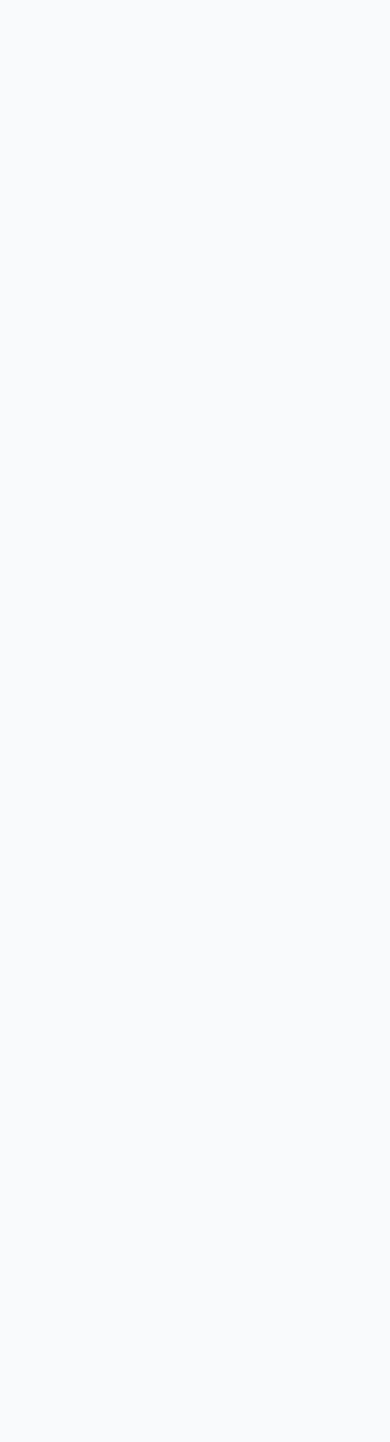
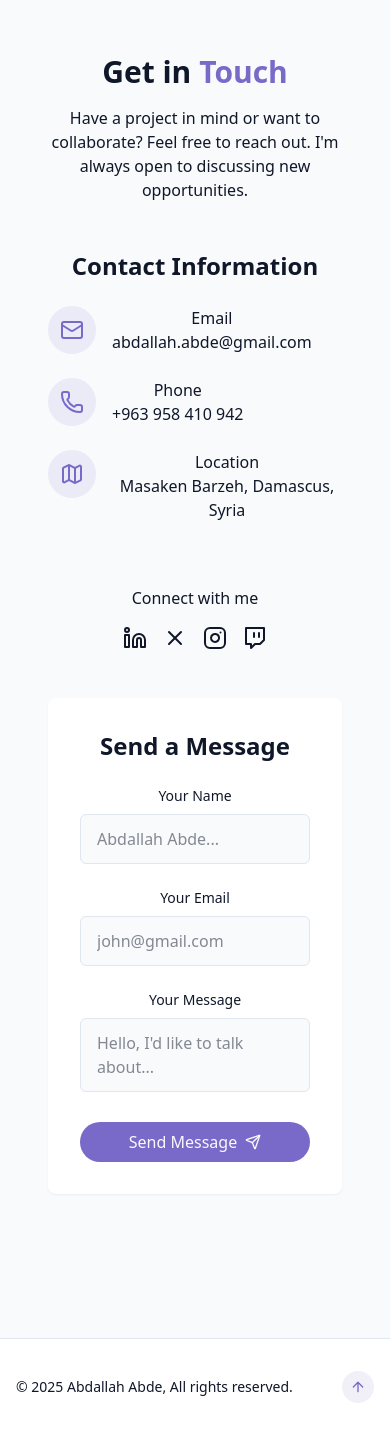
Before and after one commit to abdallah-abde/modern-portfolio, a React (Vite) app: page / in a window 390 px wide. Shown: the part 6752-8194 px from the top of the page. Before the commit the page ends 6710 px from the top, so only its background shows below. Built offline with nearby package versions, Linux system fonts and the light colour scheme.

Commit message:
Contact Section + Footer

```diff
--- a/package.json
+++ b/package.json
@@ -18,6 +18,7 @@
     "react": "^19.2.0",
     "react-dom": "^19.2.0",
     "react-router-dom": "^7.9.6",
+    "sonner": "^2.0.7",
     "tailwind-merge": "^3.4.0",
     "tailwindcss": "^4.1.17"
   },
--- a/src/App.tsx
+++ b/src/App.tsx
@@ -1,10 +1,12 @@
 import { BrowserRouter, Route, Routes } from "react-router-dom";
 import { Home } from "./pages/Home";
 import { NotFound } from "./pages/NotFound";
+import { Toaster } from "sonner";
 
 function App() {
   return (
     <>
+      <Toaster richColors />
       <BrowserRouter>
         <Routes>
           <Route index element={<Home />} />
--- /dev/null
+++ b/src/components/ContactSection.tsx
@@ -0,0 +1,189 @@
+import {
+  Info,
+  Instagram,
+  Linkedin,
+  Mail,
+  Map,
+  Phone,
+  Send,
+  Twitch,
+  X,
+} from "lucide-react";
+import { cn } from "../lib/utils";
+import { toast } from "sonner";
+import { useState } from "react";
+
+export default function ContactSection() {
+  const [isSubmitting, setIsSubmitting] = useState(false);
+
+  const handleSubmit = (e: { preventDefault: () => void }) => {
+    e.preventDefault();
+
+    setIsSubmitting(true);
+
+    const isDark = localStorage.getItem("theme") === "dark";
+
+    setTimeout(() => {
+      toast("Message sent successfully!", {
+        style: {
+          background: isDark ? "hsl(222 47% 4%)" : "hsl(210 40% 98%)",
+          color: isDark ? "hsl(213 31% 91%)" : "hsl(222 47% 11%)",
+        },
+        icon: <Info size={16} />,
+      });
+
+      setIsSubmitting(false);
+    }, 1500);
+  };
+
+  return (
+    <section id="contact" className="py-24 px-4 relative bg-secondary/30">
+      <div className="container mx-auto max-w-5xl">
+        <h2 className="text-3xl md:text-4xl font-bold mb-4 text-center">
+          Get in <span className="text-primary"> Touch</span>
+        </h2>
+
+        <p className="text-center text-muted-foreground mb-12 max-w-2xl mx-auto">
+          Have a project in mind or want to collaborate? Feel free to reach out.
+          I'm always open to discussing new opportunities.
+        </p>
+
+        <div className="grid grid-cols-1 md:grid-cols-2 gap-12">
+          <div className="space-y-8">
+            <h3 className="text-2xl font-semibold mb-6">Contact Information</h3>
+
+            <div className="space-y-6 justify-center">
+              <div className="flex items-start space-x-4">
+                <div className="p-3 rounded-full bg-primary/10">
+                  <Mail className="h-6 w-6 text-primary" />
+                </div>
+                <div className="">
+                  <h4 className="font-medium">Email</h4>
+                  <a
+                    href="mailtto:abdallah.abde@gmail.com"
+                    className="text-muted-foreground hover:text-primary transition-colors"
+                  >
+                    abdallah.abde@gmail.com
+                  </a>
+                </div>
+              </div>
+
+              <div className="flex items-start space-x-4">
+                <div className="p-3 rounded-full bg-primary/10">
+                  <Phone className="h-6 w-6 text-primary" />
+                </div>
+                <div className="">
+                  <h4 className="font-medium">Phone</h4>
+                  <a
+                    href="tel:+963958410942"
+                    className="text-muted-foreground hover:text-primary transition-colors"
+                  >
+                    +963 958 410 942
+                  </a>
+                </div>
+              </div>
+
+              <div className="flex items-start space-x-4">
+                <div className="p-3 rounded-full bg-primary/10">
+                  <Map className="h-6 w-6 text-primary" />
+                </div>
+                <div className="">
+                  <h4 className="font-medium">Location</h4>
+                  <a
+                    href="#"
+                    className="text-muted-foreground hover:text-primary transition-colors"
+                  >
+                    Masaken Barzeh, Damascus, Syria
+                  </a>
+                </div>
+              </div>
+            </div>
+
+            <div className="pt-8">
+              <h4 className="font-medium mb-4">Connect with me</h4>
+              <div className="flex space-x-4 justify-center">
+                <a href="#" target="_blank">
+                  <Linkedin />
+                </a>
+                <a href="#" target="_blank">
+                  <X />
+                </a>
+                <a href="#" target="_blank">
+                  <Instagram />
+                </a>
+                <a href="#" target="_blank">
+                  <Twitch />
+                </a>
+              </div>
+            </div>
+          </div>
+
+          <div className="bg-card p-8 rounded-lg shadow-xs">
+            <h3 className="text-2xl font-semibold mb-6">Send a Message</h3>
+
+            <form className="space-y-6" onSubmit={handleSubmit}>
+              <div>
+                <label
+                  htmlFor="name"
+                  className="block text-sm font-medium mb-2"
+                >
+                  Your Name
+                </label>
+                <input
+                  type="text"
+                  id="name"
+                  name="name"
+                  required
+                  className="w-full px-4 py-3 rounded-md border border-input bg-background focus:outline-hidden focus:ring-2 focus:ring-primary"
+                  placeholder="Abdallah Abde..."
+                />
+              </div>
+              <div>
+                <label
+                  htmlFor="email"
+                  className="block text-sm font-medium mb-2"
+                >
+                  Your Email
+                </label>
+                <input
+                  type="email"
+                  id="email"
+                  name="email"
+                  required
+                  className="w-full px-4 py-3 rounded-md border border-input bg-background focus:outline-hidden focus:ring-2 focus:ring-primary"
+                  placeholder="john@gmail.com"
+                />
+              </div>
+              <div>
+                <label
+                  htmlFor="message"
+                  className="block text-sm font-medium mb-2"
+                >
+                  Your Message
+                </label>
+                <textarea
+                  id="message"
+                  name="message"
+                  required
+                  className="w-full px-4 py-3 rounded-md border border-input bg-background focus:outline-hidden focus:ring-2 focus:ring-primary resize-none"
+                  placeholder="Hello, I'd like to talk about..."
+                />
+              </div>
+
+              <button
+                type="submit"
+                disabled={isSubmitting}
+                className={cn(
+                  "cosmic-button w-full flex items-center justify-center gap-2 disabled:bg-primary/50"
+                )}
+              >
+                {isSubmitting ? "Sending..." : "Send Message"}
+                <Send size={16} />
+              </button>
+            </form>
+          </div>
+        </div>
+      </div>
+    </section>
+  );
+}
--- /dev/null
+++ b/src/components/Footer.tsx
@@ -0,0 +1,17 @@
+import { ArrowUp } from "lucide-react";
+
+export default function Footer() {
+  return (
+    <footer className="py-12 px-4 bg-card relative border-t border-border mt-12 pt-8 flex flex-wrap justify-between items-center">
+      <p className="text-sm text-muted-foreground">
+        &copy; {new Date().getFullYear()} Abdallah Abde, All rights reserved.
+      </p>
+      <a
+        href="#hero"
+        className="p-2 rounded-full bg-primary/10 hover:bg-primary/20 text-primary transition-colors "
+      >
+        <ArrowUp size={16} />{" "}
+      </a>
+    </footer>
+  );
+}
--- a/src/components/Navbar.tsx
+++ b/src/components/Navbar.tsx
@@ -13,21 +13,21 @@
   const [isScrolled, setIsScrolled] = useState(false);
   const [isMenuOpen, setIsMenuOpen] = useState(false);
 
+  const handleScroll = () => {
+    setIsScrolled(window.scrollY > 10);
+  };
+
   useEffect(() => {
-    const handleScroll = () => {
-      setIsScrolled(window.screenY > 10);
-    };
-
     window.addEventListener("scroll", handleScroll);
 
     return () => window.removeEventListener("scroll", handleScroll);
-  }, []);
+  }, [handleScroll]);
 
   return (
     <nav
       className={cn(
-        "fixed w-full z-40 transition-all duration-300",
-        isScrolled ? "py-3 bg-background/80 backdrop-blur-md shadow-xs" : "py-5"
+        "fixed w-full z-40 transition-all duration-300 py-5",
+        isScrolled ? "bg-background/80 backdrop-blur-md shadow-xs" : ""
       )}
     >
       <div className="container flex items-center justify-between">
--- a/src/pages/Home.tsx
+++ b/src/pages/Home.tsx
@@ -1,4 +1,6 @@
 import AboutSection from "../components/AboutSection";
+import ContactSection from "../components/ContactSection";
+import Footer from "../components/Footer";
 import HeroSection from "../components/HeroSection";
 import { Navbar } from "../components/Navbar";
 import ProjectsSection from "../components/ProjectsSection";
@@ -24,9 +26,11 @@
         <AboutSection />
         <SkillsSection />
         <ProjectsSection />
+        <ContactSection />
       </main>
 
       {/* Footer */}
+      <Footer />
     </div>
   );
 }
```
Also changed, not shown: 1 other file (tests, documents, lock files or other folders).
